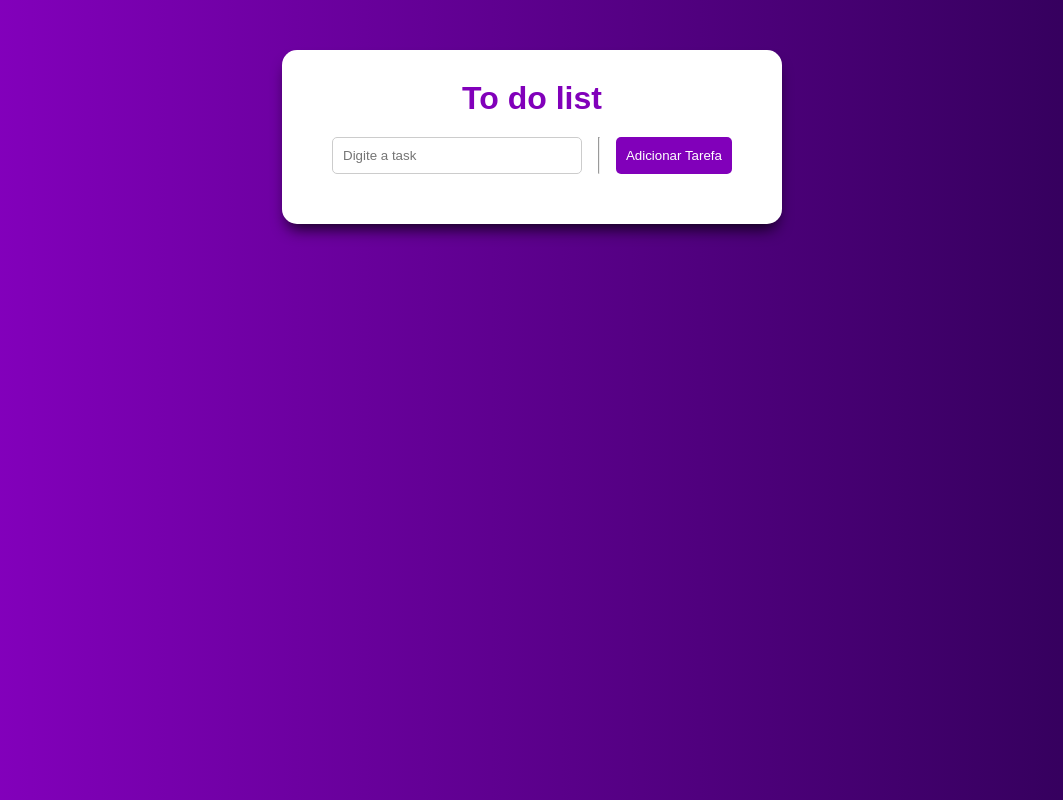
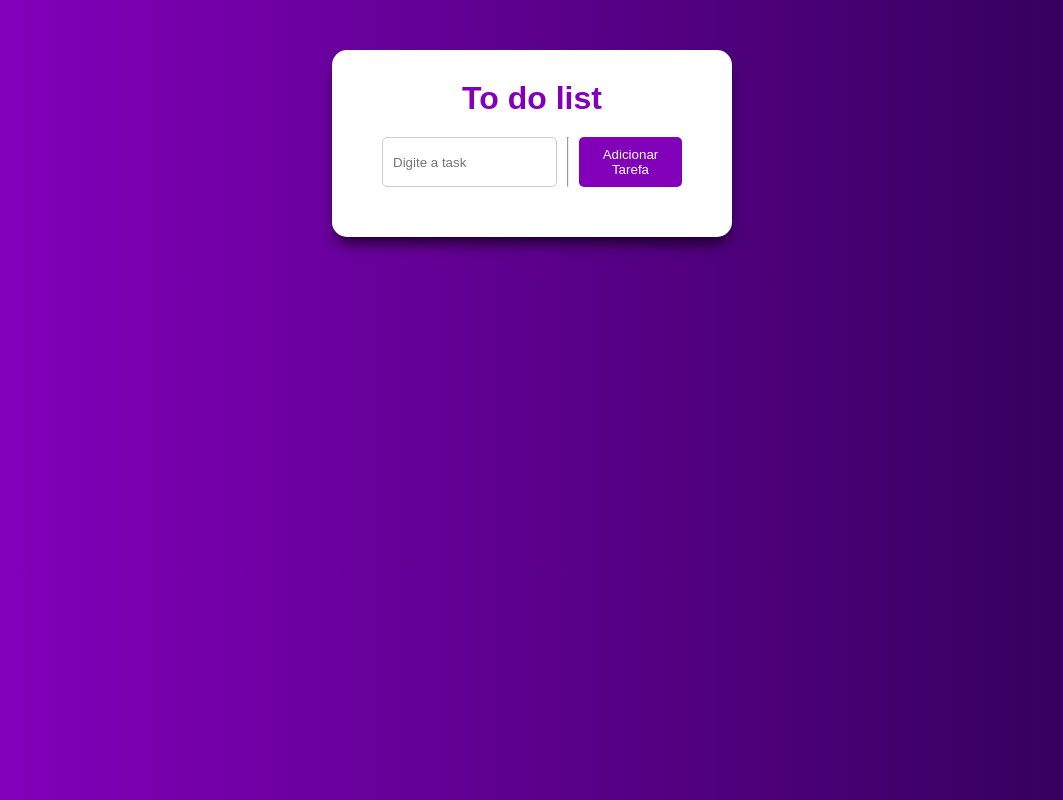
Before and after one commit to VinkarioDev/to-do-list, a plain HTML site: page index.html in a window 1280 px wide. Shown: the whole page, without its empty margins (108-1171 px from the left). Drawn offline with Linux system fonts and the light colour scheme; a web font is replaced by a local one.

Commit message:
style: resonsividade minima

```diff
--- a/assets/css/style.css
+++ b/assets/css/style.css
@@ -17,7 +17,8 @@ body {
   padding: 30px;
   margin: 50px auto;
   background-color: #fff;
-  max-width: 500px;
+  min-width: 300px;
+  max-width: 400px;
   border-radius: 15px;
   box-shadow: 0 10px 15px -5px rgb(0 0 0 / 0.8);
 }
@@ -52,7 +53,8 @@ body {
   padding: 10px;
   border: none;
   border-radius: 5px;
-  min-width: 250px;
+  max-width: 200px;
+  min-width: 150px;
   outline: none;
   border: 1px solid #ccc;
 }
```
